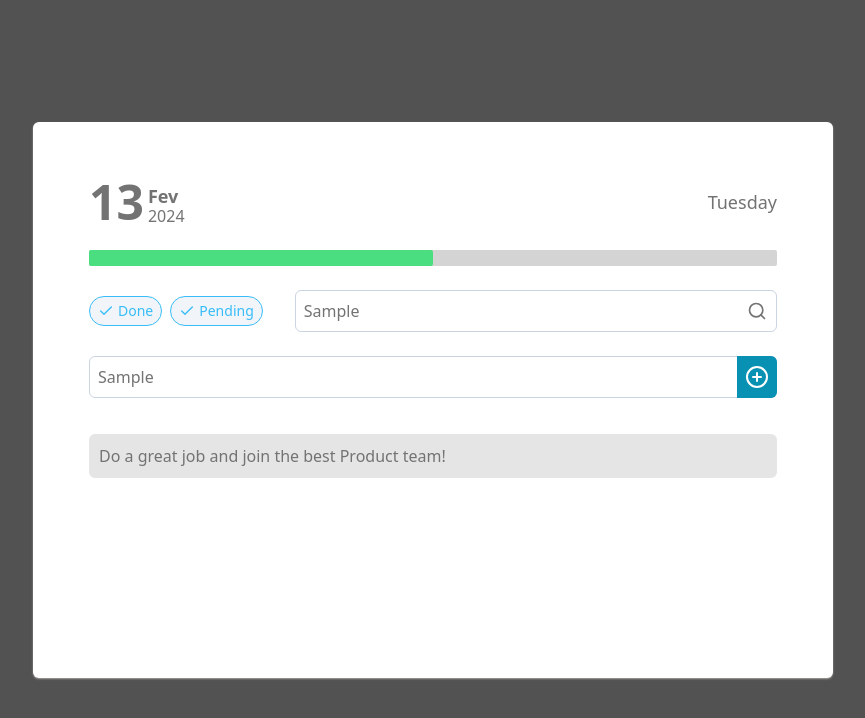
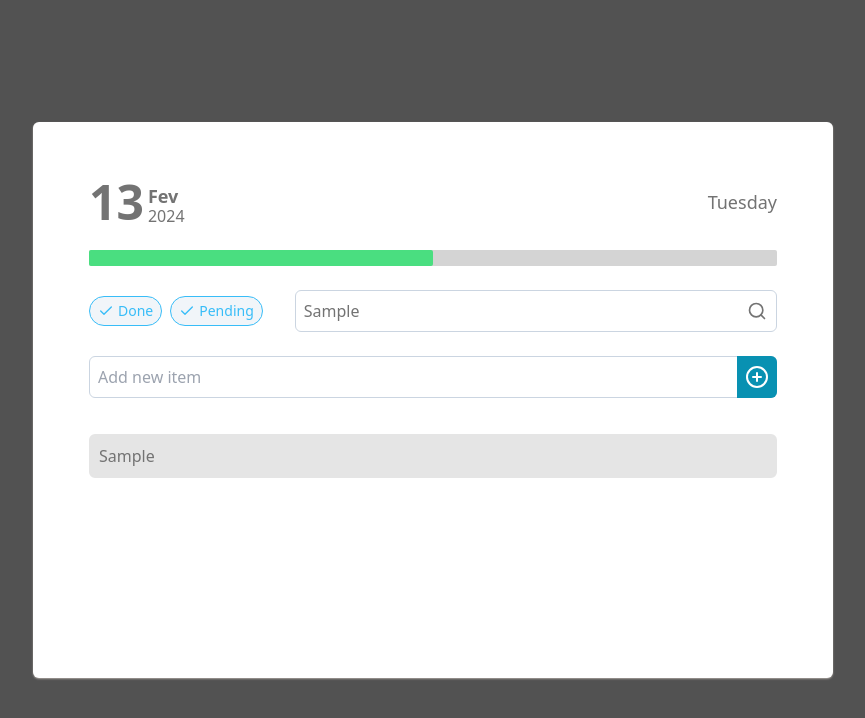
Before and after one commit to FelipePinha/React-tasks, a React (Vite) app: page / in a window 1280 px wide. Both pictures are taken after typing "Sample", "Sample" into the empty fields and a click on the button 964 px from the left and 377 px from the top of the page. Shown: the top 718 px of the page, without its empty margins (207-1072 px from the left). Built offline with nearby package versions, Linux system fonts and the light colour scheme.

Commit message:
feat: showing created todos on screen

```diff
--- a/src/App.tsx
+++ b/src/App.tsx
@@ -1,15 +1,10 @@
 import { useState } from 'react';
 import { Form } from './components/Form';
 import { Todo } from './components/Todo';
-
-type Todo = {
-    id: string;
-    content: string;
-    completed: boolean;
-};
+import { TodoTypes } from './types/todos';
 
 function App() {
-    const [todos, setTodos] = useState<Todo[]>(() => {
+    const [todos, setTodos] = useState<TodoTypes[]>(() => {
         const todosOnStorage = localStorage.getItem('todos');
 
         if (todosOnStorage) {
@@ -55,7 +50,7 @@ function App() {
 
                 <div className="w-full h-[200px] overflow-y-scroll mt-6">
                     {todos.map(todo => (
-                        <Todo key={todo.id} />
+                        <Todo key={todo.id} todo={todo} />
                     ))}
                 </div>
             </div>
--- a/src/components/Form.tsx
+++ b/src/components/Form.tsx
@@ -14,6 +14,8 @@ export function Form({ createTodo }: FormProps) {
         if (!content) return;
 
         createTodo(content);
+
+        setContent('');
     }
 
     return (
--- a/src/components/Todo.tsx
+++ b/src/components/Todo.tsx
@@ -1,9 +1,14 @@
 import { MinusCircle, CheckCircle } from 'lucide-react';
+import { TodoTypes } from '../types/todos';
 
-export function Todo() {
+interface TodoComponentProps {
+    todo: TodoTypes;
+}
+
+export function Todo({ todo }: TodoComponentProps) {
     return (
         <div className="mt-3 bg-neutral-200 p-2 flex justify-between items-center pl-2 group hover:bg-white border-2 border-neutral-200 cursor-default rounded-md">
-            <p>Do a great job and join the best Product team!</p>
+            <p>{todo.content}</p>
             <div className="hidden items-center gap-2 group-hover:flex">
                 <button className=" text-red-600">
                     <MinusCircle />
--- /dev/null
+++ b/src/types/todos.ts
@@ -0,0 +1,5 @@
+export interface TodoTypes {
+    id: string;
+    content: string;
+    completed: boolean;
+}
```
